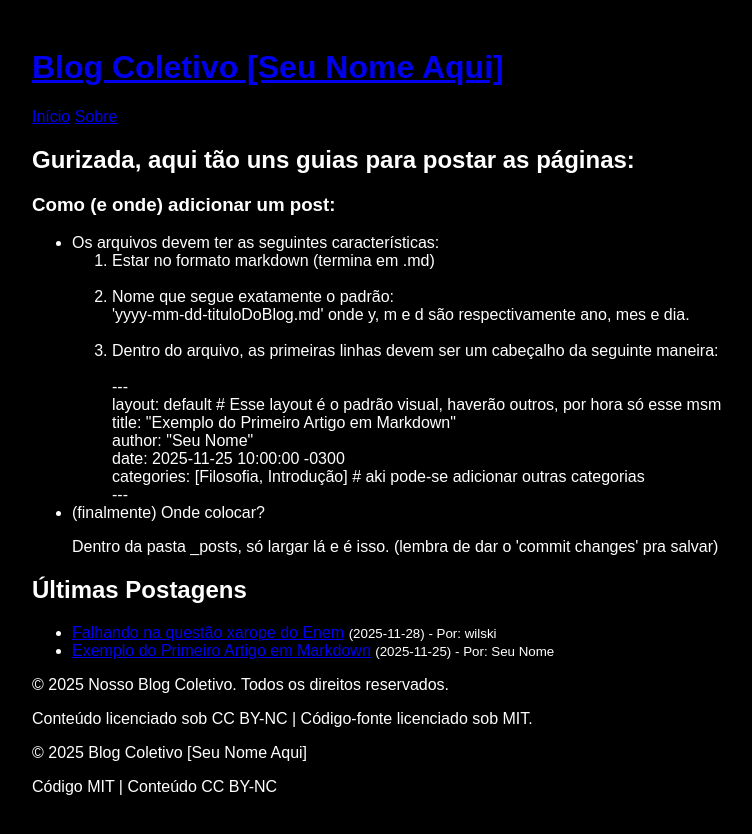
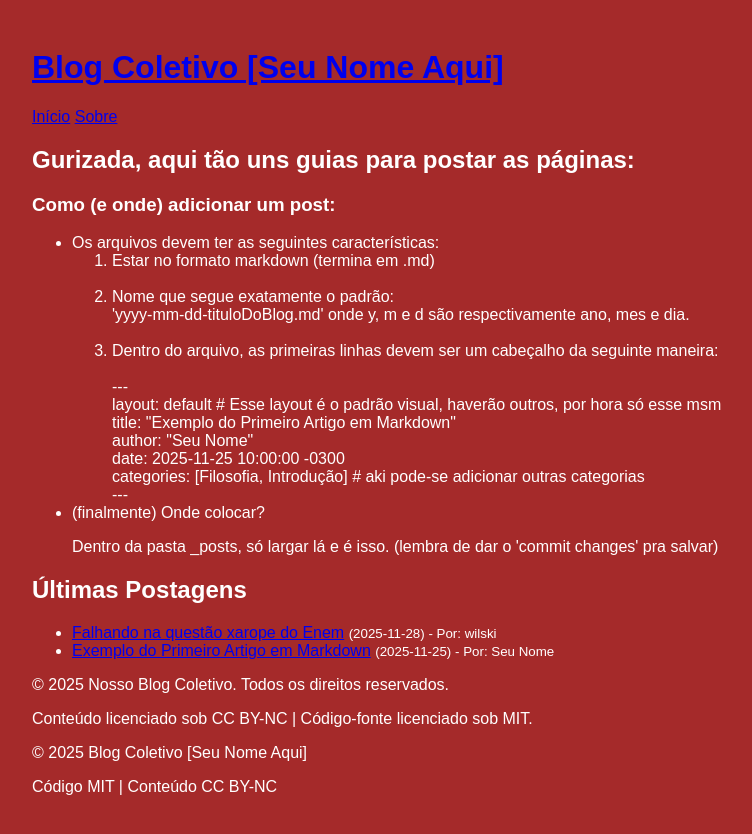
Before and after one commit to willskiufrgs-a11y/kaliTimes, a Jekyll site: the page built from index.html, in a window 1280 px wide. Shown: the top 834 px of the page, without its empty margins (208-960 px from the left). Built offline with Jekyll 4.4.1, drawn with Linux system fonts in a browser that asks for light colours.

Commit message:
Update styles.css

```diff
--- a/assets/css/styles.css
+++ b/assets/css/styles.css
@@ -1,5 +1,5 @@
 body {
-    background-color: black; /* Cor de fundo preta */
+    background-color: brown; /* Cor de fundo preta */
     color: white;           /* Opcional: define a cor do texto como branco para contraste */
     font-family: Arial, sans-serif;
     max-width: 800px; /* Escolha a largura máxima desejada (ex: 800 pixels) */
```
